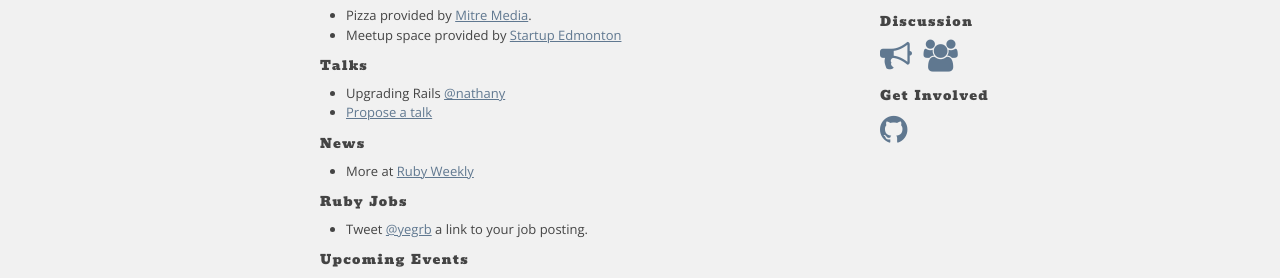
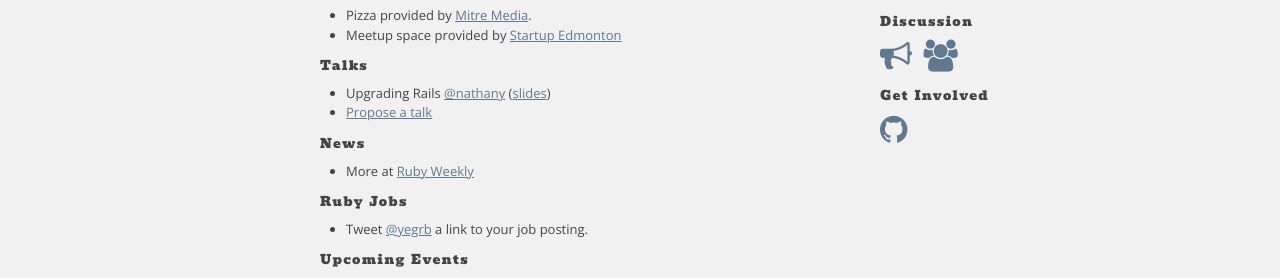
Before and after one commit to yegrb/yegrb.github.io, a Jekyll site: the page built from _posts/2014-06-17-june.markdown, in a window 1280 px wide. Shown: the part 400-678 px from the top of the page. Built offline with Jekyll 4.4.1, drawn with Linux system fonts in a browser that asks for light colours; nearby versions of some CDN libraries; Markdown is read by kramdown in place of the engine named in the settings; comment, search, counter and statistics services are not loaded.

Commit message:
slides for upgrading rails

```diff
--- a/_posts/2014-06-17-june.markdown
+++ b/_posts/2014-06-17-june.markdown
@@ -17,7 +17,7 @@ category: meetups
 
 ## Talks
 
-* Upgrading Rails [@nathany](https://twitter.com/nathany)
+* Upgrading Rails [@nathany](https://twitter.com/nathany) ([slides](https://speakerdeck.com/nathany/upgrading-rails))
 * [Propose a talk](https://github.com/yegrb/yegrb.github.io/issues/16)
 
 ## News
```
